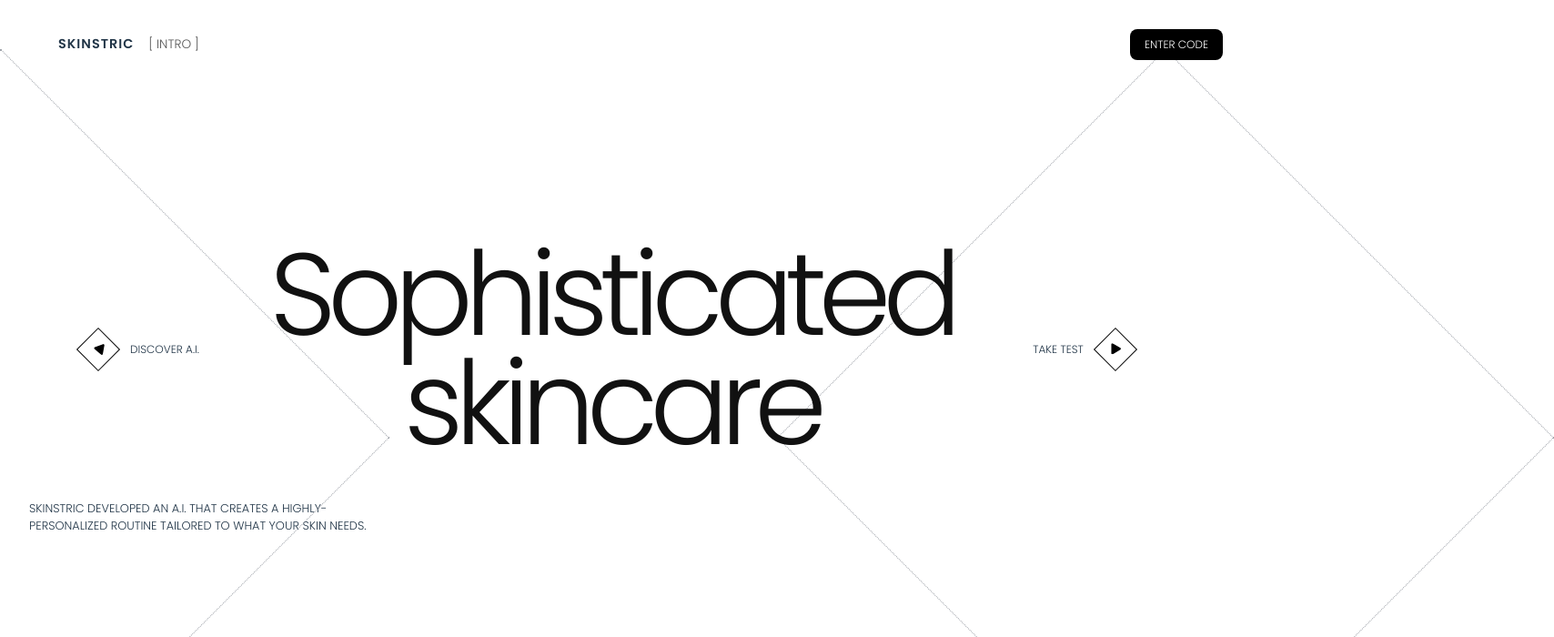
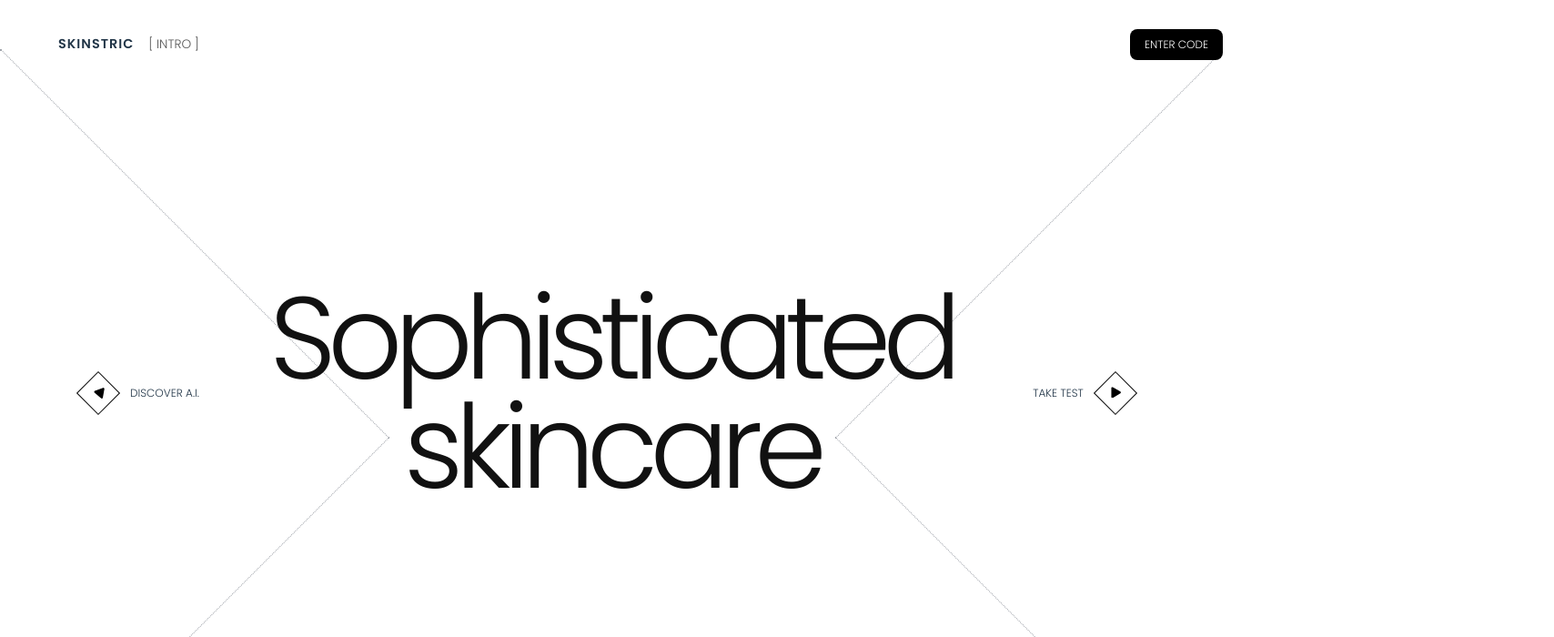
Before and after one commit to tashamcglashan/tasha-skinstric, a React (Vite) app: page / in a window 1280 px wide. Shown: the top 700 px of the page at 91% size, 1708 px wide, since content can reach past the window. Built offline with nearby package versions, Linux system fonts and the light colour scheme.

Commit message:
corrected css so that hero text moves the way it should, moved text further down using position absolute

```diff
--- a/src/components/Hero.css
+++ b/src/components/Hero.css
@@ -1,8 +1,9 @@
 /* === Hero Section Layout === */
 .hero {
+  position: relative;
   height: 100vh;
+  overflow: hidden;
   background-color: #fff;
-    overflow: hidden;
   display: flex;
   flex-direction: column;
   justify-content: center;
@@ -11,34 +12,58 @@
 
   /* This entire row will slide left or right */
   .hero__top {
+    position: relative;
+    width: 100vw;
     display: flex;
-    width: 100vw;
     align-items: center;
     justify-content: space-between;
-    transition: transform 0.8s cubic-bezier(0.77, 0, 0.175, 1);
-    position: relative;
+  }
+
+/* === FADE OUT right side ONLY when hovering over left === */
+.hero.hover-left .hero__right,
+.hero.hover-left .diamond-border-right {
+  opacity: 0;
+  pointer-events: none;
+  transition: opacity 0.6s ease;
+}
+
+/* === FADE OUT left side ONLY when hovering over right === */
+.hero.hover-right .hero__left,
+.hero.hover-right .diamond-border-left {
+  opacity: 0;
+  pointer-events: none;
+  transition: opacity 0.6s ease;
 }
 
   /* Apply movement to entire row */
-  .hero.hover-left .hero__top {
-    transform: translateX(30vw);
+  .hero.hover-left .hero__center {
+    transform: translate(30vw, -50%);
   }
 
-  .hero.hover-right .hero__top {
-    transform: translateX(-30vw);
+  .hero.hover-right .hero__center {
+    transform: translate(-80vw, -50%);
   }
 
   /* Section width and alignment */
   .hero__left,
   .hero__right {
+  opacity: 1;
+  pointer-events: auto;
+  transition: opacity 0.6s ease;
   width: 20%;
   display: flex;
   justify-content: center;
   align-items: center;
+  z-index: 2;
   }
 
   .hero__center {
-    width: 60%;
+  position: absolute;
+  top: 50%;
+  left: 50%;
+  transform: translate(-50%, -50%);
+  transition: transform 0.8s ease-in-out;
+  z-index: 3;
   text-align: center;
   }
 
@@ -107,9 +132,11 @@
 
   /* Bottom text */
   .hero__bottom {
-    margin-top: 2rem;
+    position: absolute;
+  bottom: 3rem; /* or any value like 5rem, 10vh, etc. */
+  left: 2rem;
+  font-size: 0.8rem;
   max-width: 400px;
-    font-size: 0.8rem;
     text-align: left;
     align-self: flex-start;
   }
```
Lines whose indentation alone changed are shown as unchanged.
